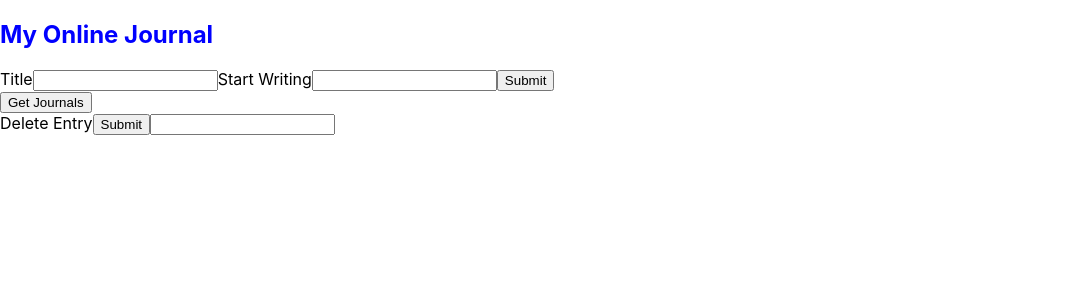
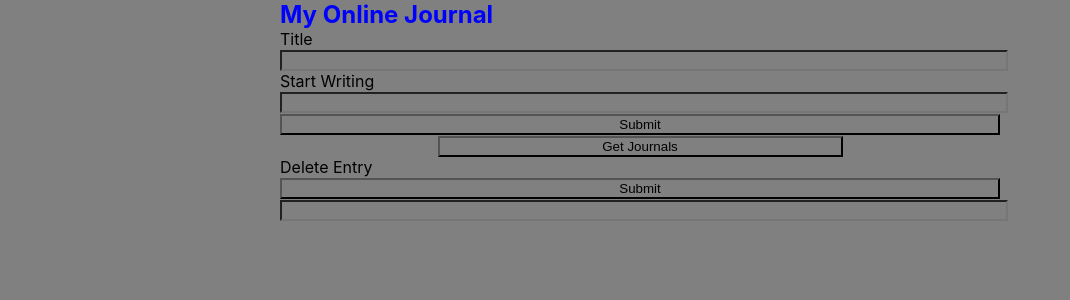
Before and after one commit to elguapo11/web-dev-capstone, a React (Create React App) app in the folder client/: page / in a window 1280 px wide. Shown: the top 300 px of the page, without its empty margins (0-1070 px from the left). Built offline with nearby package versions, Linux system fonts and the light colour scheme.

Commit message:
final CSS changes

```diff
--- a/client/src/JournalItem.js
+++ b/client/src/JournalItem.js
@@ -4,11 +4,11 @@ const JournalItem= (props) => {
 
         <div key={entry.journal_entry_id}>
         <div>
-          <h1 htmlFor="Journal Entry Number"> Entry number: {entry.journal_entry_id}</h1>
+          <h4 htmlFor="Journal Entry Number"> Entry number: {entry.journal_entry_id}</h4>
           <h2 htmlFor="title"> Title: {entry.journal_title}</h2>
             <ul>
-              <li htmlFor="text">Thoughts of the day: {entry.journal_text}</li>
-              <li htmlFor="Date Created">Date Created: {entry.date_created}</li>
+              <p htmlFor="text">Thoughts of the day: {entry.journal_text}</p>
+              <p htmlFor="Date Created">Date Created: {entry.date_created}</p>
             </ul>
         </div>
       </div>
--- a/client/src/index.css
+++ b/client/src/index.css
@@ -1,3 +1,9 @@
+
+* {
+  margin: 0 auto;
+  background-color: gray;
+  width: 100%;
+}
 
 body {
   margin: 0;
@@ -17,3 +23,21 @@ code {
 h2 {
   color: blue;
 }
+
+h1 {
+  color: aqua;
+  max-width: fit-content;
+}
+
+p {
+  color: black;
+  font-size: 18px;
+}
+
+div {
+  max-width: 75%;
+}
+
+label {
+  max-width: fit-content;
+}
```
